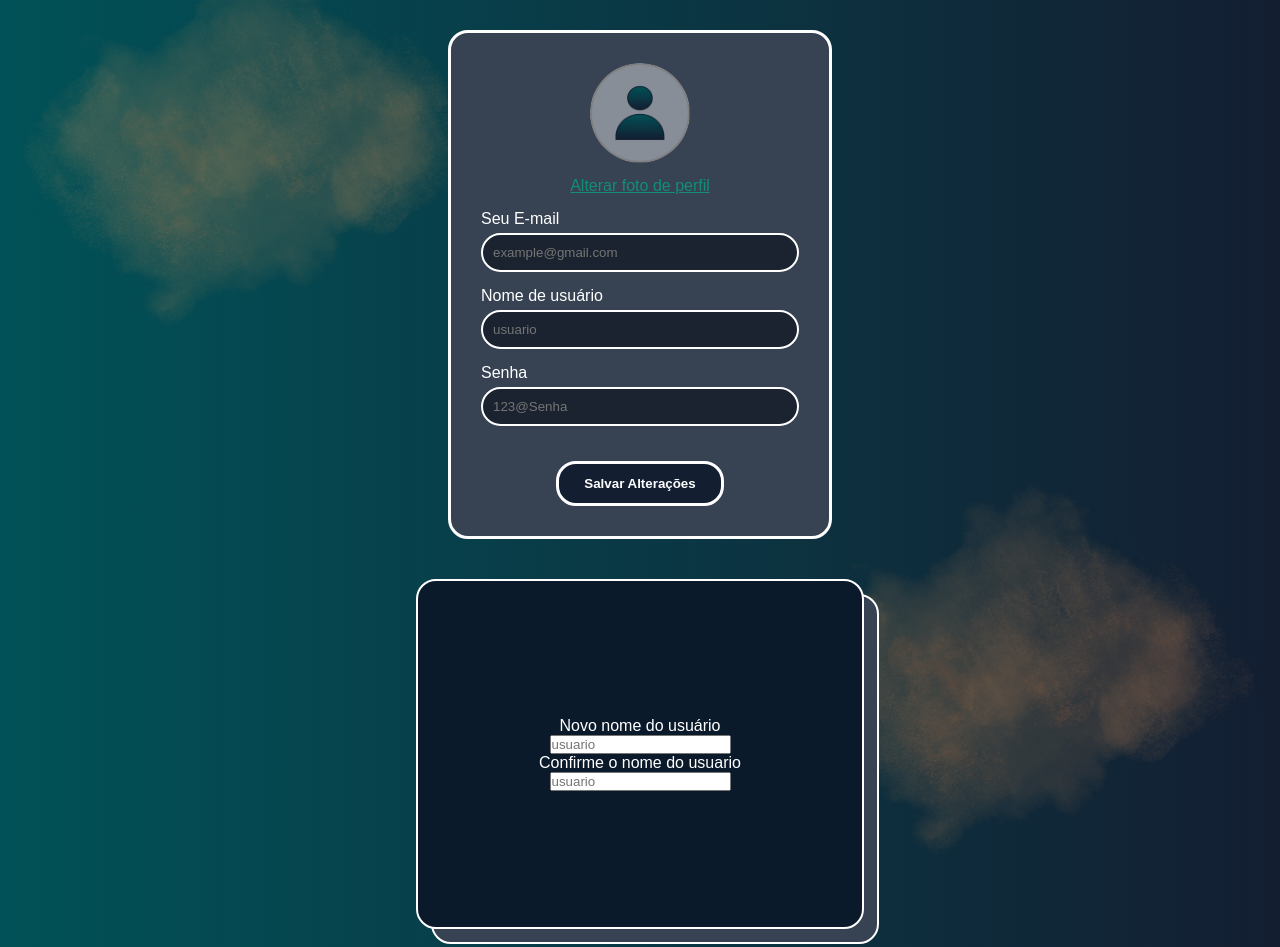
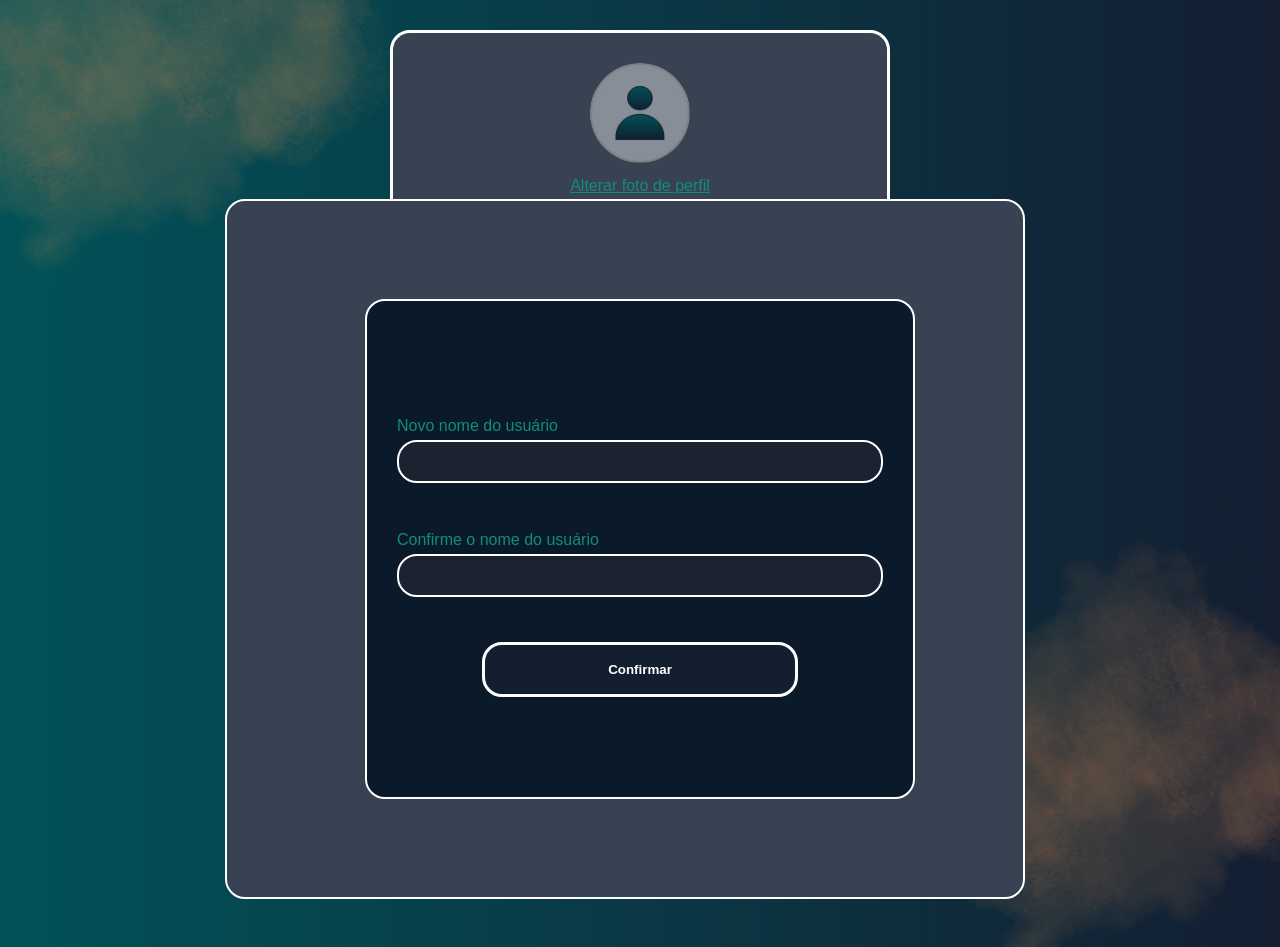
Before and after one commit to CaioRiciati/Deep-Memories-DM-, a plain HTML site: page front-end/src/pages/modificarUsuario.html in a window 1280 px wide. Shown: the top 947 px of the page. Drawn offline with Linux system fonts and the light colour scheme.

Commit message:
fiz bastantes alterações

```diff
--- a/front-end/src/pages/modificarUsuario.html
+++ b/front-end/src/pages/modificarUsuario.html
@@ -47,13 +47,19 @@
     <!-- Card atrás -->
     <div class="card-behind"></div>
 
-    <!-- Card da frente -->
     <div class="card-front">
-      <label for="user">Novo nome do usuário</label>
-          <input type="text" id="user" name="user" placeholder="usuario" required>
-      <label for="user">Confirme o nome do usuario</label>
-          <input type="text" id="user" name="user" placeholder="usuario" required>
-    </div>
+  <div class="input-group">
+    <label for="new-user">Novo nome do usuário</label>
+    <input type="text" id="new-user" name="new-user" placeholder="" required>
+  </div>
+
+  <div class="input-group">
+    <label for="confirm-user">Confirme o nome do usuário</label>
+    <input type="text" id="confirm-user" name="confirm-user" placeholder="" required>
+  </div>
+
+  <button id="save">Confirmar</button>
+</div>
   </section>
 </body>
 </html>
--- a/front-end/src/styles/modificarUsuario.css
+++ b/front-end/src/styles/modificarUsuario.css
@@ -21,19 +21,20 @@ body {
   z-index: 0;
 }
 
+/* Nuvens coladas nos cantos */
 .nuvem-topo {
   position: absolute;
-  top: -10%;
-  left: -10%;
-  width: 60%;
+  top: -200px;
+  left: -300px;
+  width: 70%;   /* ajuste de tamanho */
   pointer-events: none;
 }
 
 .nuvem-baixo {
   position: absolute;
-  bottom: -10%;
-  right: -10%;
-  width: 60%;
+  bottom: -200px;
+  right: -300px;
+  width: 70%;   /* ajuste de tamanho */
   pointer-events: none;
 }
 
@@ -52,7 +53,7 @@ body {
   border-radius: 20px;
   border: 3px solid #fff;
   padding: 30px;
-  width: 400px;
+  width: 500px;
   text-align: center;
   z-index: 2;
 }
@@ -111,11 +112,12 @@ body {
   text-decoration: underline;
 }
 
+/* ======================== */
 /* Container dos cards sobrepostos */
 .container2 {
   position: relative;
-  width: 400px;
-  height: 350px;
+  width: 550px;   /* Aumentei largura */
+  height: 340px;  /* Aumentei altura */
   display: flex;
   justify-content: center;
   align-items: center;
@@ -125,12 +127,14 @@ body {
 
 /* Card atrás */
 .card-behind {
+  width: 800px;
+  height: 700px;
   position: absolute;
   inset: 0;
   background-color: #374253;
   border-radius: 20px;
   border: 2px solid #fff;
-  transform: translate(15px, 15px);
+  transform: translate(-140px, -380px);
   z-index: 1;
 }
 
@@ -138,56 +142,42 @@ body {
 .card-front {
   position: relative;
   width: 100%;
-  height: 100%;
+  height: 500px;
   background-color: #0b1a2b;
   border-radius: 20px;
   border: 2px solid #fff;
-  padding: 20px;
+  padding: 30px;
   z-index: 2;
   display: flex;
   flex-direction: column;
   justify-content: center;
   align-items: center;
   text-align: center;
+  gap: 18px;
+  transform: translate(0px, -200px); /* deslocamento */
+  z-index: 1;
 }
 
-/* Botões dentro do card da frente */
-.escolhas {
-  background: none;
-  border: none;
-  margin: 10px 0;
-  cursor: pointer;
-  color: #fff;
-  font-size: 18px;
-  display: flex;
-  align-items: center;
-  gap: 10px;
+/* Inputs dentro do card da frente */
+.card-front .input-group {
+  width: 100%;
+  text-align: left;
+  color: #128e75;
 }
 
-.escolhas img {
-  width: 30px;
-  height: 30px;
+.card-front .input-group input {
+  width: 100%;
+  padding: 12px;
+  border-radius: 20px;
+  border: 2px solid #fff;
+  background-color: #1c2330;
+  color: #fff;
 }
 
-.lixeira {
-  color: #ff4d4d;
+/* Botão confirmar dentro do card da frente */
+.card-front #save {
+  margin-top: 12px;
+  width: 65%;
+  height: 55px;
+  text-align: center;
 }
-
-/* Responsividade */
-@media (min-width: 768px) {
-  .content {
-    width: 350px;
-  }
-  .container2 {
-    width: 400px;
-  }
-}
-
-@media (min-width: 1024px) {
-  .content {
-    width: 30vw;
-  }
-  .container2 {
-    width: 35vw;
-  }
-}
```
